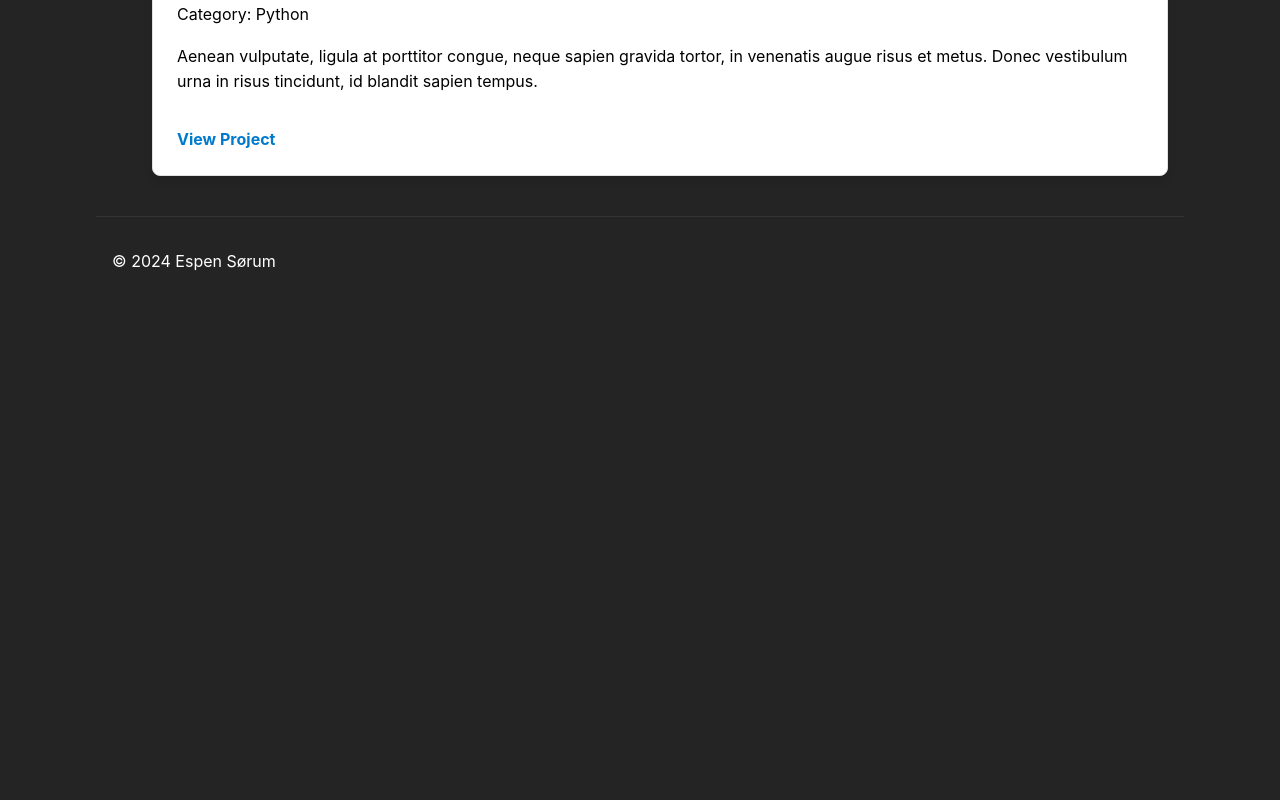
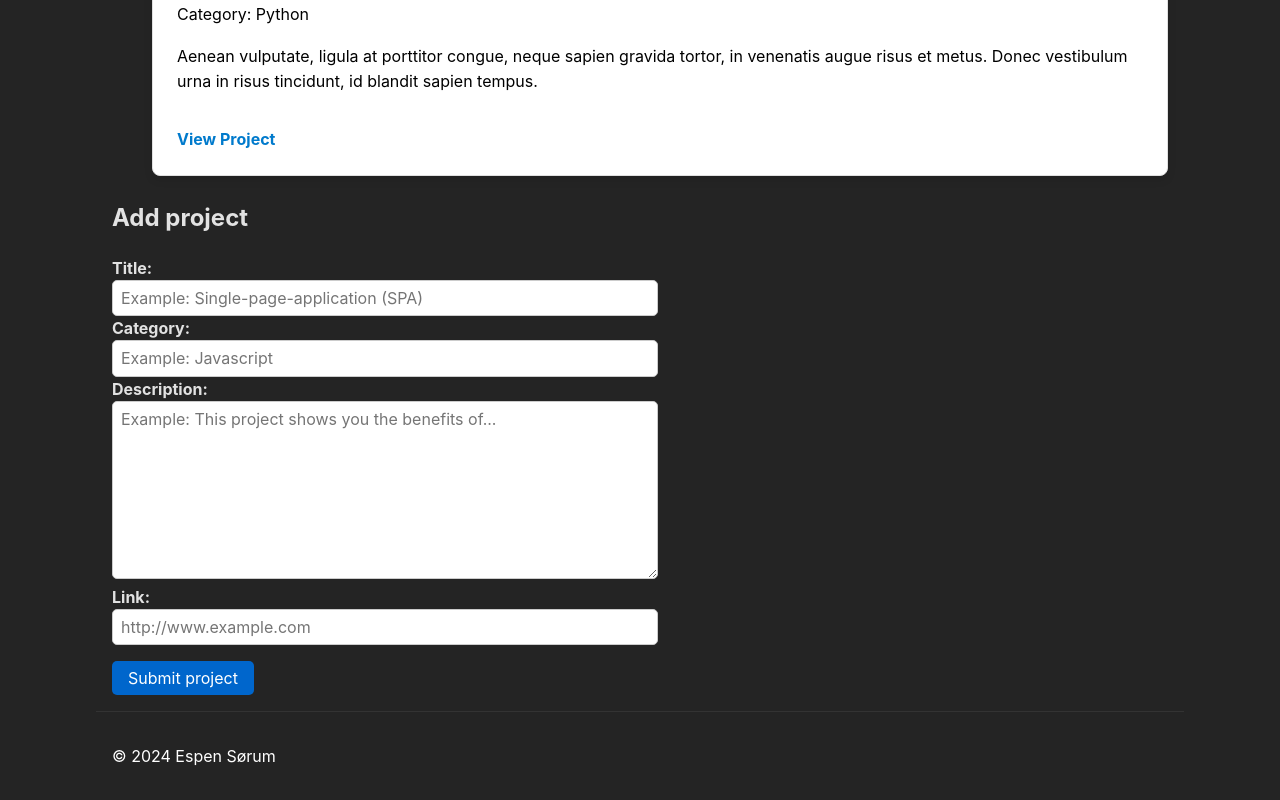
Before and after one commit to esoerum/portfolio, a React (Vite) app in the folder frontend/: page / in a window 1280 px wide. Shown: the part 2029-2829 px from the top of the page. Before the commit the page ends 2334 px from the top, so only its background shows below. Built offline with nearby package versions, Linux system fonts and the light colour scheme.

Commit message:
Update Projects.tsx
Implemented the CreateProjectForm in Projects component

```diff
--- a/frontend/src/components/Projects.tsx
+++ b/frontend/src/components/Projects.tsx
@@ -1,9 +1,15 @@
+import CreateProjectForm from './CreateProjectForm';
 import Project from './Project';
 import { ProjectProps, ProjectsProps } from './types';
 import type { PropsWithChildren } from "react";
 
 export default function Projects(props: Readonly<PropsWithChildren<ProjectsProps>>) {
     const { projects = [], children } = props;
+
+    const handleOnCreateProjectButtonClicked = (title: string, category: string, description: string, url: string) => {
+        console.log("Project created: ", title, category, description, url);
+    }
+
     return (
         <section>
             <h2>Projects</h2>
@@ -25,6 +31,8 @@ export default function Projects(props: Readonly<PropsWithChildren<ProjectsProps
                     ))}
                 </ul>
             )}
+            <CreateProjectForm onCreateProjectButtonClicked={handleOnCreateProjectButtonClicked} />
+
         </section>
     )
 }
```
